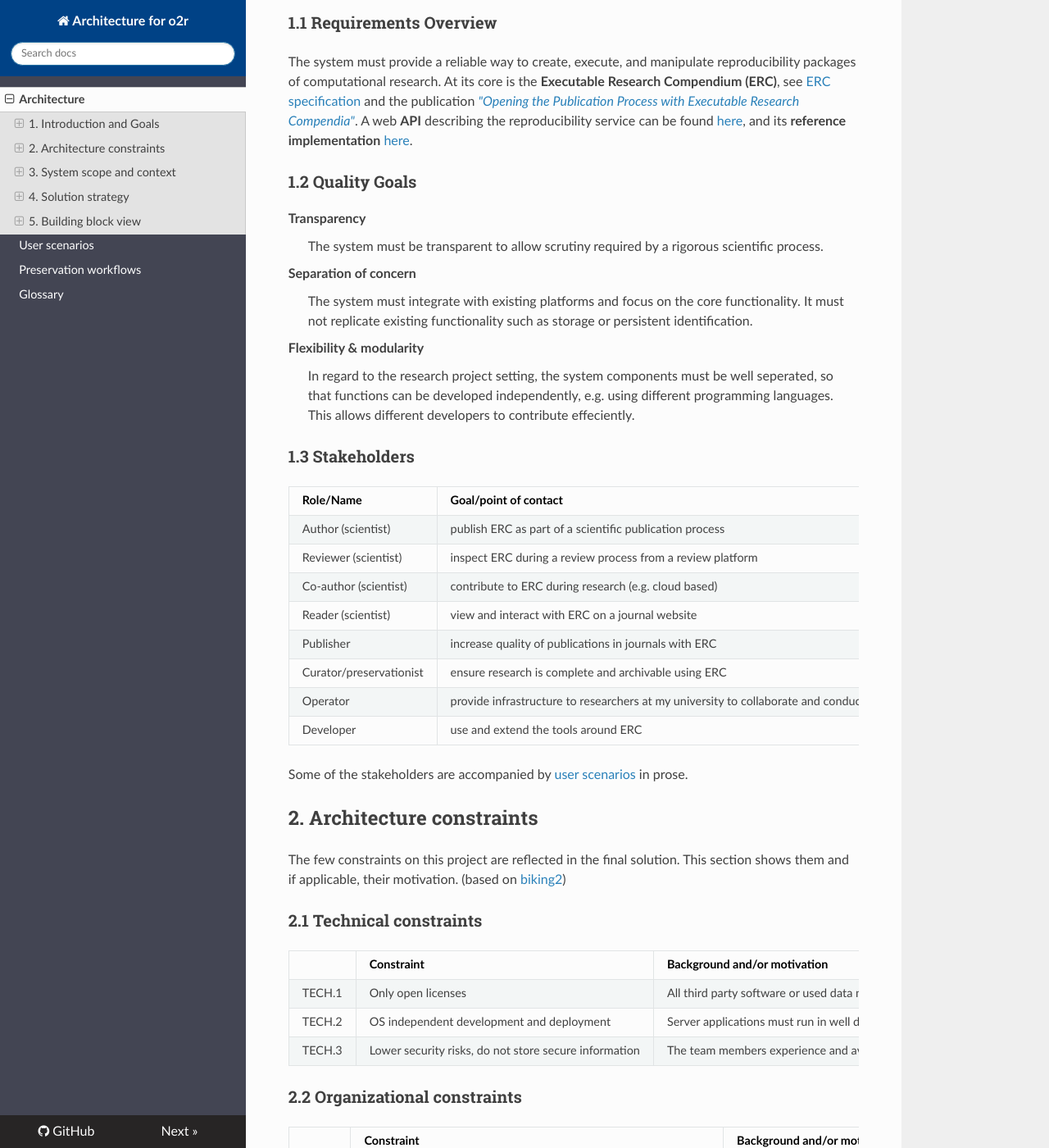
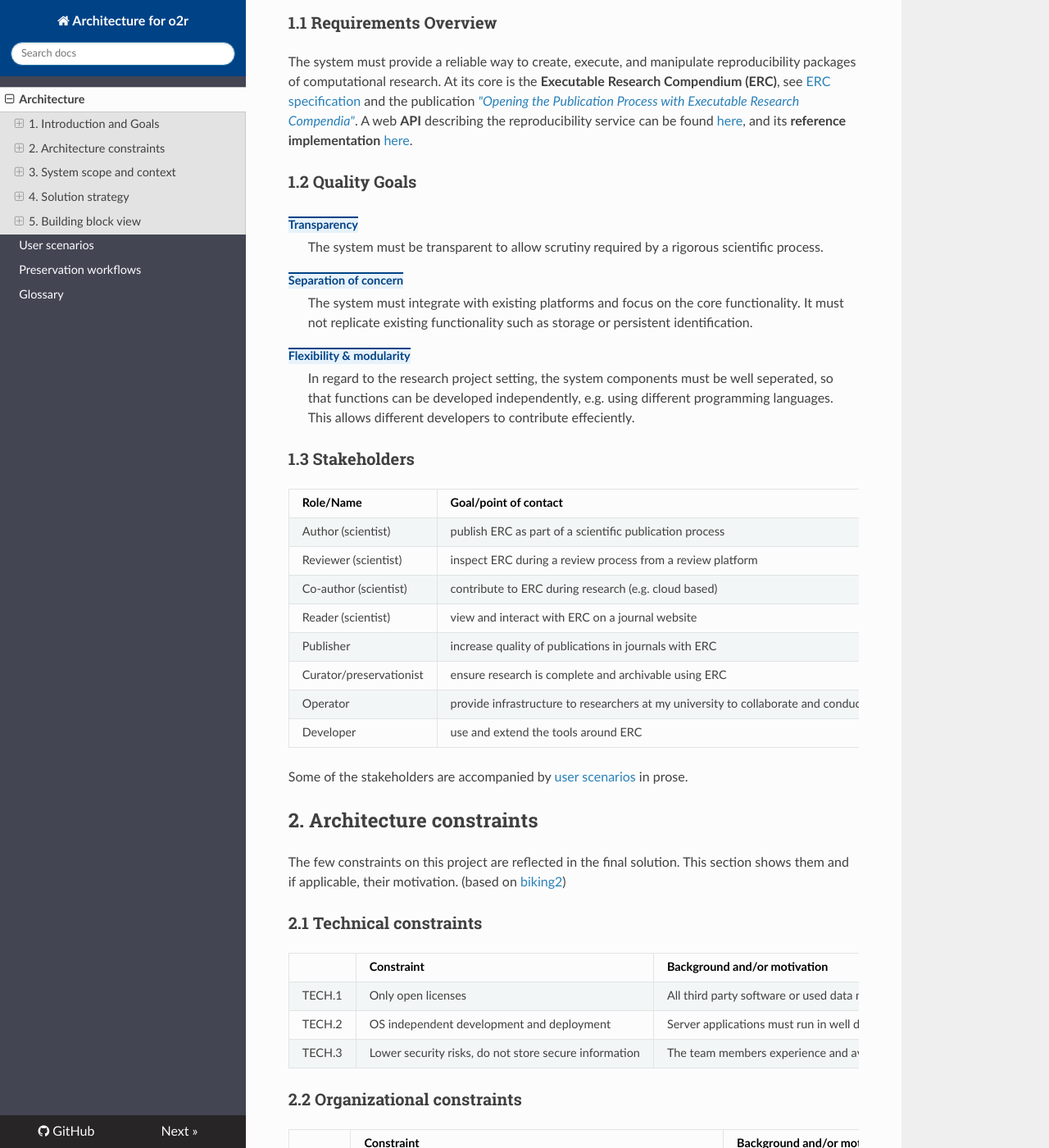
Before and after one commit to o2r-project/architecture, an MkDocs documentation site: the page built from docs/index.md, in a window 1280 px wide and 1400 px high, scrolled down 239 px. Shown: the whole window at 82% size. Built offline with MkDocs 1.6.1, drawn with Linux system fonts in a browser that asks for light colours; nearby versions of some CDN libraries; old or Windows-style settings are respelled for this version of MkDocs.

Commit message:
improve css

```diff
--- a/docs/arc42.css
+++ b/docs/arc42.css
@@ -14,6 +14,41 @@
 .wy-menu-vertical a:hover {
 	background:#004286;
     color: #ffffff;
+}
+
+.wy-side-nav-search {
+    background-color: #004286;
+}
+
+.wy-nav-top {
+    background-color: #004286;
+}
+
+.wy-menu a {
+    color: #ffffff;
+}
+
+.wy-menu-vertical a:hover {
+	background:#004286;
+}
+
+.subnav {
+    margin-left: 1em;
+}
+
+.caption-text {
+    font-weight: bolder;
+}
+
+.rst-content dl:not(.docutils) dt {
+    display: inline-block;
+    margin: 6px 0;
+        margin-top: 6px;
+    font-size: 90%;
+    line-height: normal;
+    background: #e7f2fa;
+    color: #004286;
+    border-top: solid 2px #004286;
 }
 
 /* cinder */
```
